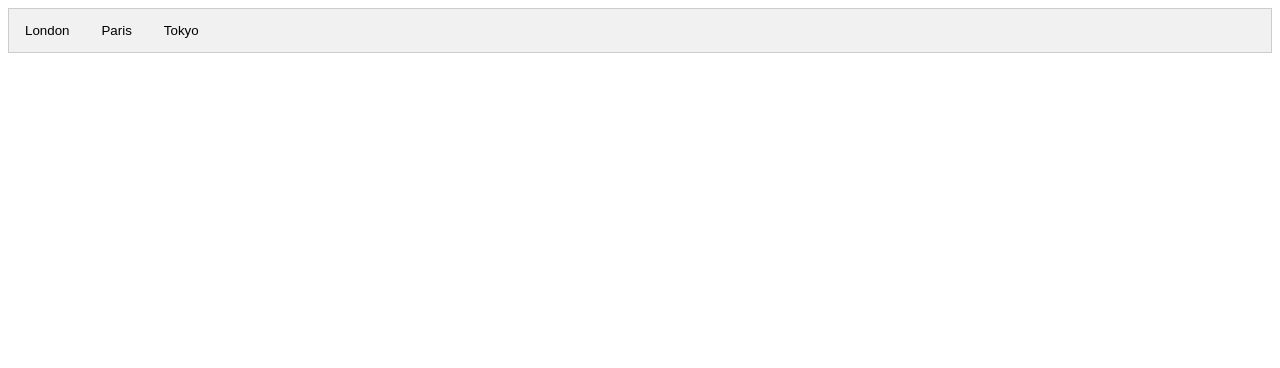
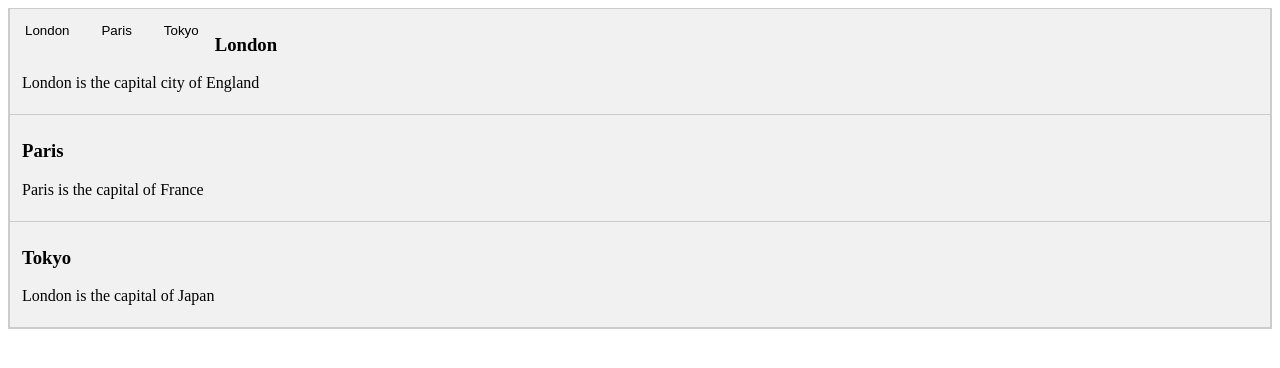
Before and after one commit to RustemDiveev/react_sbx, a React (Create React App) app in the folder tabs-core/: page / in a window 1280 px wide. Shown: the top 368 px of the page. Built offline with nearby package versions, Linux system fonts and the light colour scheme.

Commit message:
Быдло-отрисовка контента табов

```diff
--- a/tabs-core/src/components/Tab.js
+++ b/tabs-core/src/components/Tab.js
@@ -1,13 +1,45 @@
 import React from 'react';
 
 import TabButtonList from "./TabButtonList";
+import TabContent from "./TabContent";
 
 
 export default class Tab extends React.Component {
+
+    constructor(props) {
+        super(props);
+        this.state = {
+            content: [
+                {
+                    header: "London",
+                    text: "London is the capital city of England"
+                },
+                {
+                    header: "Paris",
+                    text: "Paris is the capital of France"
+                },
+                {
+                    header: "Tokyo",
+                    text: "London is the capital of Japan"
+                },
+            ]
+        };
+    }
+
     render() {
+
+        const tabcontent = this.state.content.map((content) =>
+            <TabContent
+                key={content.header}
+                header={content.header}
+                text={content.text}
+            />
+        );
+
         return (
             <div className="tab">
                 <TabButtonList />
+                {tabcontent}
             </div>
         );
     }
--- /dev/null
+++ b/tabs-core/src/components/TabContent.js
@@ -0,0 +1,8 @@
+export default function TabContent(props) {
+    return (
+        <div className="tabcontent">
+            <h3>{props.header}</h3>
+            <p>{props.text}</p>
+        </div>
+    );
+}
```
